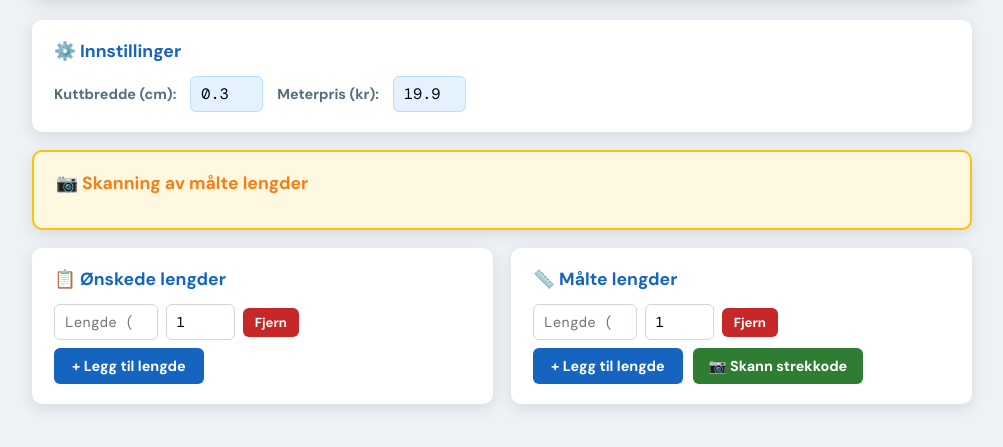
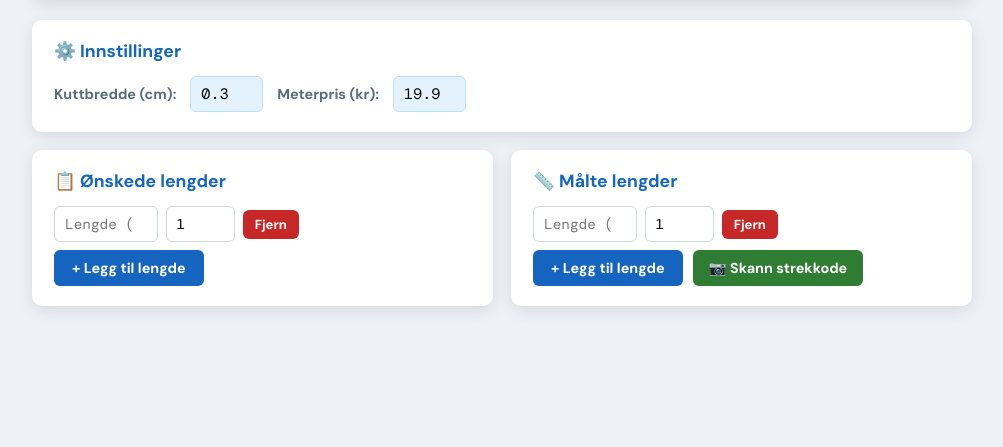
Before and after one commit to jantoretelnes/Planker-ny, a Flask app: page / in a window 1280 px wide. Shown: the part 146-593 px from the top of the page, without its empty margins (138-1141 px from the left). Run offline with Flask 3, Linux system fonts and the light colour scheme.

Commit message:
Update index.html

```diff
--- a/templates/index.html
+++ b/templates/index.html
@@ -22,12 +22,6 @@
       <label for="stock-unit-price">Meterpris (kr):</label>
       <input type="number" step="0.01" id="stock-unit-price" min="0" value="19.95" style="width:8ch;">
     </div>
-  </div>
-
-  <!-- Strekkodeskanning -->
-  <div class="barcode-section">
-    <h2>📷 Skanning av målte lengder</h2>
-    <div id="scanned-barcodes" class="scanned-list"></div>
   </div>
 
   <!-- Kameramodal -->
```
